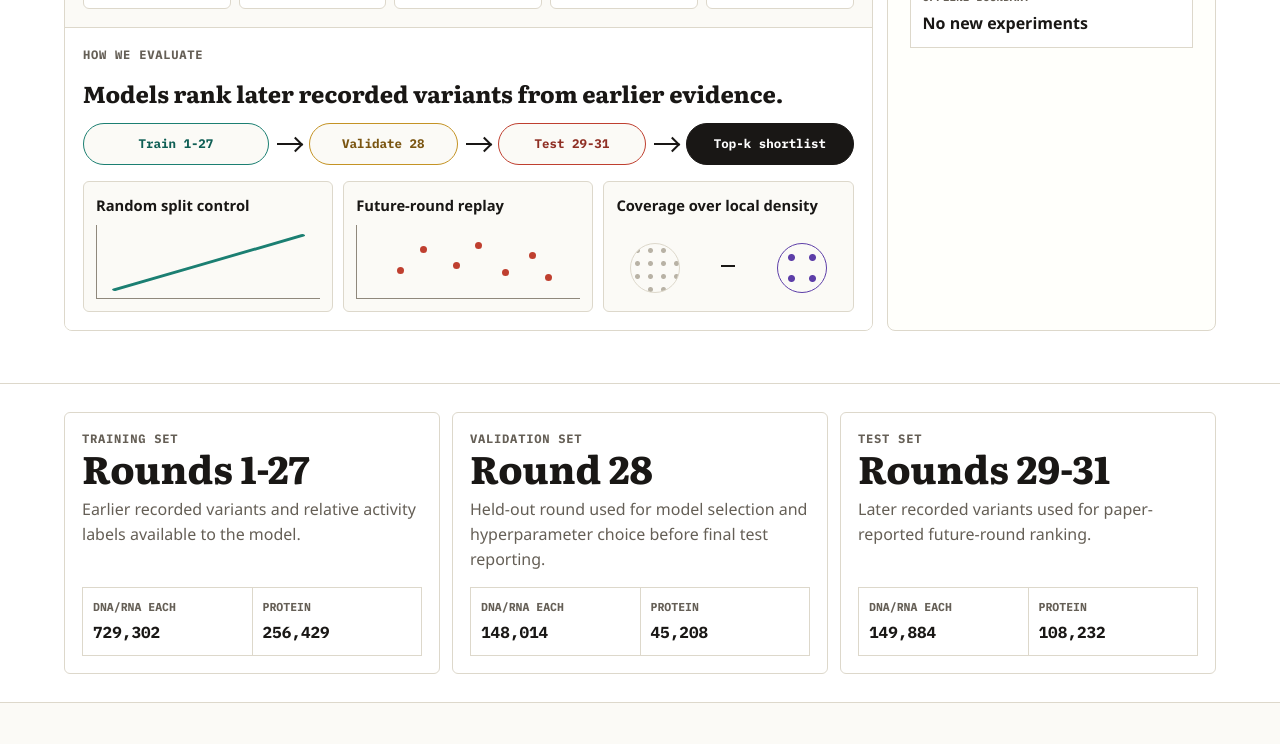
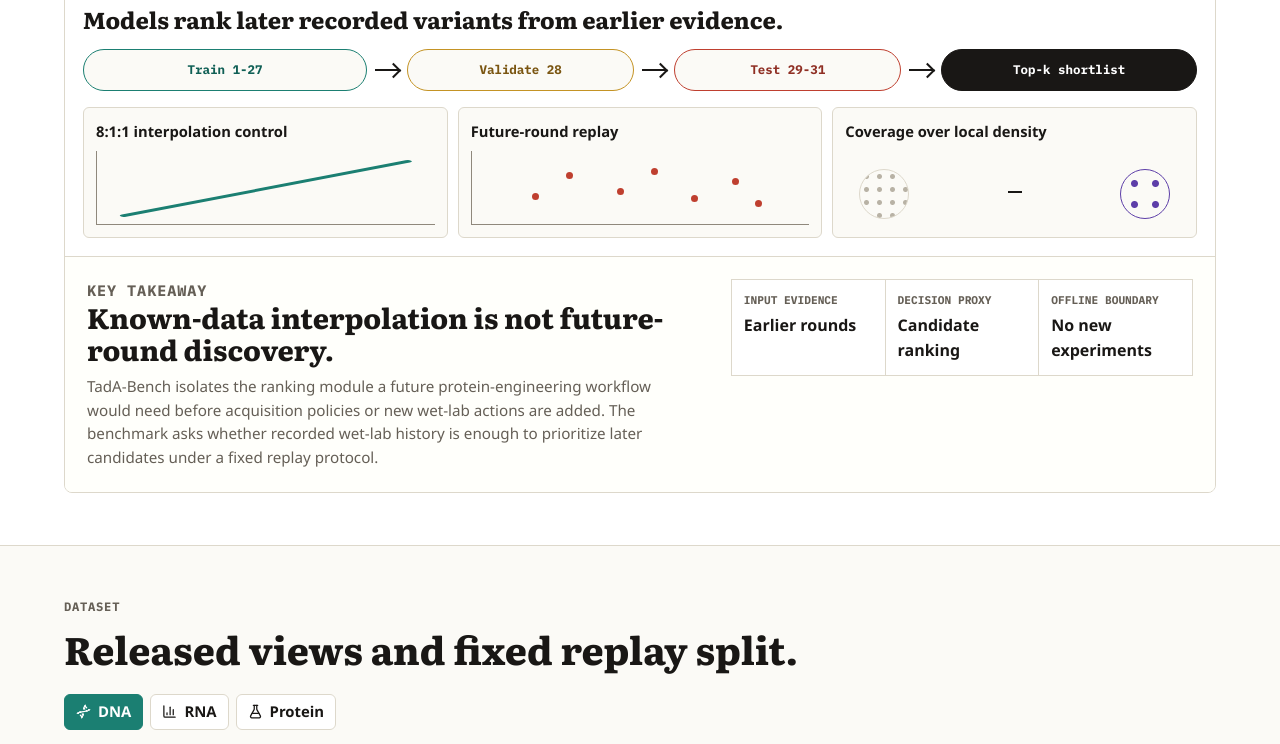
Before and after one commit to TadA-Bench/TadA-Bench.github.io, a React (Vite) app: page / in a window 1280 px wide. Shown: the part 1260-2004 px from the top of the page. Built offline with nearby package versions, Linux system fonts and the light colour scheme.

Commit message:
Refine benchmark storyline and diagnostics

```diff
--- a/src/App.css
+++ b/src/App.css
@@ -3,7 +3,6 @@ main {
 }
 
 .hero-section,
-.protocol-map,
 .story-section,
 .data-section,
 .control-band,
@@ -201,16 +200,6 @@ main {
   font-size: 1.05rem;
 }
 
-.protocol-map {
-  display: grid;
-  grid-template-columns: repeat(3, minmax(0, 1fr));
-  gap: 12px;
-  padding-block: 28px;
-  border-bottom: 1px solid var(--line);
-  background: #ffffff;
-}
-
-.stage-card,
 .protocol-item,
 .table-panel,
 .citation-section pre {
@@ -219,59 +208,10 @@ main {
   background: #ffffff;
 }
 
-.stage-card {
-  display: grid;
-  grid-template-rows: auto auto minmax(48px, 1fr) auto;
-  align-items: start;
-  padding: 17px;
-}
-
-.stage-card h2 {
-  margin: 0 0 10px;
-  color: var(--ink);
-  font-family: var(--display);
-  font-size: clamp(1.65rem, 3vw, 2.55rem);
-  line-height: 1;
-  letter-spacing: 0;
-}
-
-.stage-card p,
 .protocol-item p,
 .section-heading > p {
   margin: 0;
   color: var(--muted);
-}
-
-.stage-card dl {
-  display: grid;
-  grid-template-columns: repeat(2, minmax(0, 1fr));
-  gap: 1px;
-  width: 100%;
-  align-self: end;
-  margin: 16px 0 0;
-  border: 1px solid var(--line);
-  background: var(--line);
-}
-
-.stage-card dl div {
-  padding: 10px;
-  background: #ffffff;
-}
-
-.stage-card dt {
-  margin: 0 0 4px;
-  color: var(--muted);
-  font-family: var(--mono);
-  font-size: 0.72rem;
-  font-weight: 800;
-  text-transform: uppercase;
-}
-
-.stage-card dd {
-  margin: 0;
-  color: var(--ink);
-  font-family: var(--mono);
-  font-weight: 800;
 }
 
 .data-section,
@@ -323,13 +263,10 @@ main {
 
 .story-board {
   display: grid;
-  grid-template-columns: minmax(0, 1.35fr) minmax(260px, 0.55fr);
-  gap: 14px;
-  align-items: stretch;
+  grid-template-columns: minmax(0, 1fr);
 }
 
-.story-main,
-.story-takeaway {
+.story-main {
   border: 1px solid var(--line);
   border-radius: 8px;
   background: #fffffb;
@@ -791,22 +728,24 @@ main {
 
 .story-takeaway {
   display: grid;
-  align-content: start;
-  gap: 18px;
+  grid-template-columns: minmax(0, 0.95fr) minmax(340px, 0.72fr);
+  gap: clamp(18px, 3vw, 34px);
+  align-items: start;
   padding: 22px;
-  background:
-    linear-gradient(180deg, rgb(191 63 47 / 8%), transparent 46%),
-    #fffffb;
+  border-top: 1px solid var(--line);
+  background: #fffffb;
 }
 
 .story-takeaway h3 {
-  font-size: clamp(1.45rem, 2.6vw, 2.05rem);
+  margin-bottom: 10px;
+  font-size: clamp(1.32rem, 2.2vw, 1.92rem);
 }
 
 .story-takeaway dl {
   display: grid;
+  grid-template-columns: repeat(3, minmax(0, 1fr));
   gap: 1px;
-  margin: 4px 0 0;
+  margin: 0;
   border: 1px solid var(--line);
   background: var(--line);
 }
@@ -1242,35 +1181,54 @@ main {
   color: var(--muted);
 }
 
-.random-table {
-  display: grid;
+.random-table-wrap {
   border: 1px solid var(--line);
   border-radius: 6px;
   background: #ffffff;
   overflow: hidden;
 }
 
-.random-row {
-  display: grid;
-  grid-template-columns: minmax(150px, 1fr) repeat(3, minmax(145px, 0.85fr));
-  gap: 12px;
-  align-items: center;
-  padding: 13px 15px;
-  border-bottom: 1px solid var(--line);
+.random-table-wrap {
+  overflow-x: auto;
 }
 
-.random-row:last-child {
+.random-table {
+  width: 100%;
+  min-width: 620px;
+  border-collapse: collapse;
+  text-align: left;
+}
+
+.random-table th {
+  padding: 12px 14px;
+  border-bottom: 1px solid var(--line);
+  color: var(--muted);
+  background: #f1efe7;
+  font-family: var(--mono);
+  font-size: 0.74rem;
+  font-weight: 800;
+  text-transform: uppercase;
+}
+
+.random-table td {
+  padding: 13px 14px;
+  border-bottom: 1px solid var(--line);
+  color: var(--ink);
+  font-family: var(--mono);
+  font-size: 0.86rem;
+  font-weight: 760;
+}
+
+.random-table tbody tr:last-child td {
   border-bottom: 0;
 }
 
-.random-row strong {
-  color: var(--ink);
+.random-table tbody tr:hover td {
+  background: #fbfaf6;
 }
 
-.random-row span {
-  color: var(--muted);
-  font-family: var(--mono);
-  font-size: 0.84rem;
+.random-table strong {
+  font-family: var(--body);
 }
 
 .protocol-section,
@@ -1354,7 +1312,6 @@ main {
 @media (max-width: 1120px) {
   .hero-section,
   .section-heading,
-  .protocol-map,
   .data-overview,
   .story-board,
   .protocol-section,
@@ -1500,7 +1457,11 @@ main {
     transform: rotate(135deg);
   }
 
-  .random-row {
+  .story-takeaway {
+    grid-template-columns: 1fr;
+  }
+
+  .story-takeaway dl {
     grid-template-columns: 1fr;
   }
 
--- a/src/App.tsx
+++ b/src/App.tsx
@@ -28,7 +28,6 @@ import {
   resourceLinks,
   splitDescriptions,
   splitLabels,
-  splitStages,
   type MetricKey,
   type Modality,
   type RoundPhase,
@@ -167,15 +166,11 @@ function StoryVisual({ type }: { type: (typeof storyPillars)[number]['key'] }) {
 function StorylineSection() {
   return (
     <section className="story-section" aria-labelledby="story-heading">
-      <div className="section-heading">
+      <div className="section-heading section-heading--compact">
         <div>
           <p className="eyebrow">Benchmark idea</p>
           <h2 id="story-heading">From a recorded TadA campaign to replayed future-round decisions.</h2>
         </div>
-        <p>
-          TadA-Bench isolates the ranking module a future protein-engineering workflow would need before acquisition
-          policies or new wet-lab actions are added.
-        </p>
       </div>
 
       <div className="story-board">
@@ -222,7 +217,7 @@ function StorylineSection() {
             </div>
             <div className="discovery-contrast">
               <div className="rank-sketch" data-mode="random">
-                <strong>Random split control</strong>
+                <strong>8:1:1 interpolation control</strong>
                 <span className="rank-axis">
                   <svg aria-hidden="true" focusable="false" viewBox="0 0 100 70" preserveAspectRatio="none">
                     <line x1="8" y1="62" x2="92" y2="10" />
@@ -252,15 +247,17 @@ function StorylineSection() {
               </div>
             </div>
           </div>
-        </div>
 
-        <aside className="story-takeaway" aria-label="Benchmark takeaway">
+          <div className="story-takeaway" aria-label="Benchmark takeaway">
+            <div>
               <p className="eyebrow">Key takeaway</p>
               <h3>Known-data interpolation is not future-round discovery.</h3>
               <p>
-            The benchmark asks whether a model can use recorded wet-lab history to prioritize later candidates under a
-            fixed replay protocol.
+                TadA-Bench isolates the ranking module a future protein-engineering workflow would need before
+                acquisition policies or new wet-lab actions are added. The benchmark asks whether recorded wet-lab
+                history is enough to prioritize later candidates under a fixed replay protocol.
               </p>
+            </div>
             <dl>
               <div>
                 <dt>Input evidence</dt>
@@ -275,7 +272,8 @@ function StorylineSection() {
                 <dd>No new experiments</dd>
               </div>
             </dl>
-        </aside>
+          </div>
+        </div>
       </div>
     </section>
   )
@@ -442,26 +440,6 @@ function App() {
       </section>
 
       <StorylineSection />
-
-      <section className="protocol-map" aria-label="Train validation test protocol">
-        {splitStages.map((stage) => (
-          <article className="stage-card" key={stage.label}>
-            <p className="eyebrow">{stage.label}</p>
-            <h2>{stage.rounds}</h2>
-            <p>{stage.purpose}</p>
-            <dl>
-              <div>
-                <dt>DNA/RNA each</dt>
-                <dd>{stage.dnaRnaCount}</dd>
-              </div>
-              <div>
-                <dt>Protein</dt>
-                <dd>{stage.proteinCount}</dd>
-              </div>
-            </dl>
-          </article>
-        ))}
-      </section>
 
       <DataOverviewSection activeDataModality={activeModality} setActiveDataModality={setActiveModality} />
 
@@ -634,20 +612,34 @@ function App() {
             <h2 id="diagnostic-heading">Interpolation control, not the benchmark leaderboard.</h2>
           </div>
           <p>
-            The paper uses the 8:1:1 random split to test label learnability under interpolation. These scores are
-            separate from the fixed future-round leaderboard above.
+            The 8:1:1 interpolation-control split is reported as a label-learnability diagnostic. These protein-view
+            scores are separate from the fixed future-round leaderboard above.
           </p>
         </div>
 
-        <div className="random-table" aria-label="Protein random-split test rows">
+        <div className="random-table-wrap">
+          <table className="random-table" aria-label="Protein interpolation-control test metrics">
+            <thead>
+              <tr>
+                <th>Model</th>
+                <th>Spearman</th>
+                <th>Recall@10%</th>
+                <th>nDCG@10%</th>
+              </tr>
+            </thead>
+            <tbody>
               {randomSplitProteinControls.map((row) => (
-            <div className="random-row" key={row.modelName}>
+                <tr key={row.modelName}>
+                  <td>
                     <strong>{row.modelName}</strong>
-              <span>Test Spearman {formatScore(row.test.spearman)}</span>
-              <span>Recall@10% {formatScore(row.test.recallAt10)}</span>
-              <span>nDCG@10% {formatScore(row.test.ndcgAt10)}</span>
-            </div>
+                  </td>
+                  <td>{formatScore(row.test.spearman)}</td>
+                  <td>{formatScore(row.test.recallAt10)}</td>
+                  <td>{formatScore(row.test.ndcgAt10)}</td>
+                </tr>
               ))}
+            </tbody>
+          </table>
         </div>
       </section>
 
@@ -660,7 +652,7 @@ function App() {
           <div className="protocol-item">
             <GitBranch aria-hidden="true" />
             <h3>Fixed replay scope</h3>
-            <p>Future-round replay is the benchmark task; the random split is an interpolation analysis.</p>
+            <p>Future-round replay is the benchmark task; the 8:1:1 interpolation control is a diagnostic analysis.</p>
           </div>
           <div className="protocol-item">
             <Filter aria-hidden="true" />
--- a/src/data/baselines.ts
+++ b/src/data/baselines.ts
@@ -20,14 +20,6 @@ export type BaselineEntry = {
   validation: MetricSet
   test: MetricSet
   source: string
-}
-
-export type SplitStage = {
-  label: string
-  rounds: string
-  purpose: string
-  dnaRnaCount: string
-  proteinCount: string
 }
 
 export type PaperAuthor = {
@@ -162,30 +154,6 @@ export function phaseForRound(round: number): RoundPhase {
   if (round === 28) return 'validation'
   return 'test'
 }
-
-export const splitStages: SplitStage[] = [
-  {
-    label: 'Training set',
-    rounds: 'Rounds 1-27',
-    purpose: 'Earlier recorded variants and relative activity labels available to the model.',
-    dnaRnaCount: '729,302',
-    proteinCount: '256,429',
-  },
-  {
-    label: 'Validation set',
-    rounds: 'Round 28',
-    purpose: 'Held-out round used for model selection and hyperparameter choice before final test reporting.',
-    dnaRnaCount: '148,014',
-    proteinCount: '45,208',
-  },
-  {
-    label: 'Test set',
-    rounds: 'Rounds 29-31',
-    purpose: 'Later recorded variants used for paper-reported future-round ranking.',
-    dnaRnaCount: '149,884',
-    proteinCount: '108,232',
-  },
-]
 
 export const baselineEntries: BaselineEntry[] = [
   {
```
Lines whose indentation alone changed are shown as unchanged.
